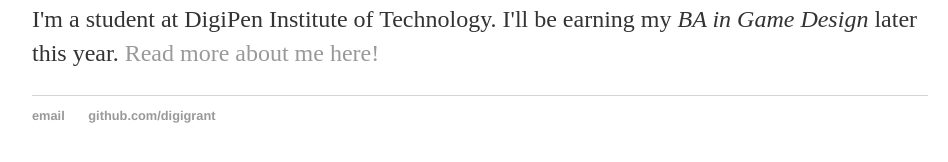
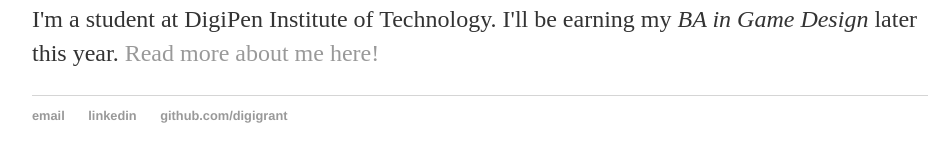
Before and after one commit to digigrant/digigrant.github.io, a Jekyll site: the page built from index.html, in a window 1280 px wide. Shown: the part 194-356 px from the top of the page, without its empty margins (160-1108 px from the left). Built offline with Jekyll 4.4.1, drawn with Linux system fonts in a browser that asks for light colours.

Commit message:
Update default.html
Added LinkedIn profile link in footer

```diff
--- a/_layouts/default.html
+++ b/_layouts/default.html
@@ -25,8 +25,9 @@
 		<footer>
     		<ul>
         		<li><a href="mailto:gejoyner@outlook.com">email</a></li>
+			<li><a href="https://www.linkedin.com/in/gejoyner/">linkedin</a></li>
         		<li><a href="https://github.com/digigrant">github.com/digigrant</a></li>
-			</ul>
+		</ul>
 		</footer>
 
 	</body>
```
